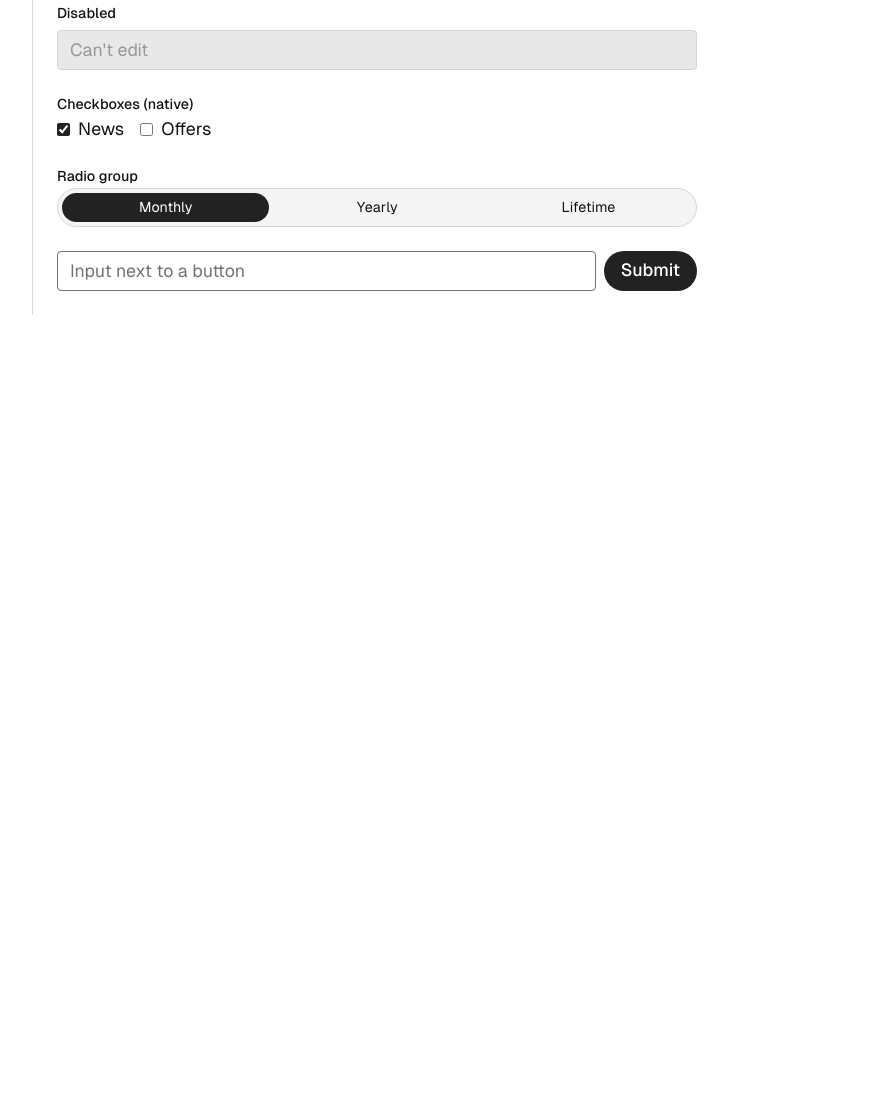
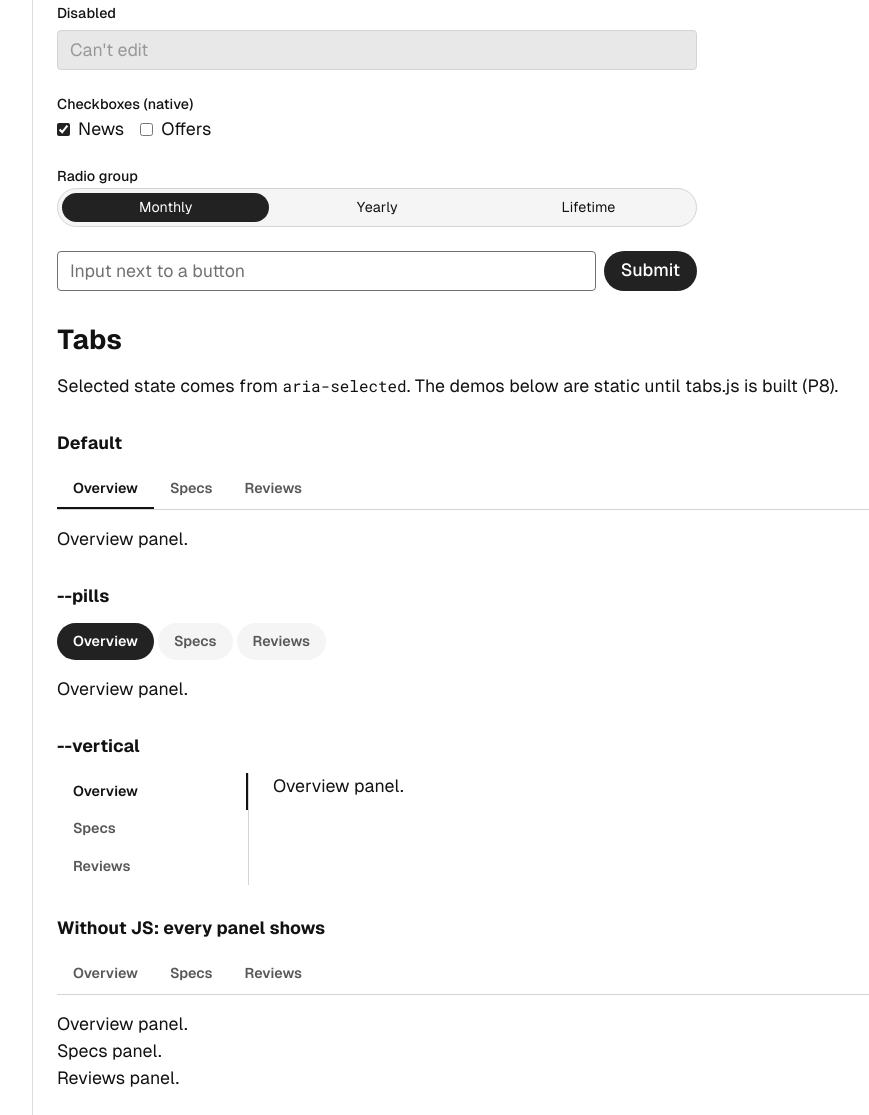
Before and after one commit to tanc-studio/syrup-framework, a website: page styleguide/components.html in a window 1280 px wide. Shown: the part 1325-2440 px from the top of the page, without its empty margins (191-1060 px from the left). Before the commit the page ends 1640 px from the top, so only its background shows below. Drawn offline with Linux system fonts and the light colour scheme.

Commit message:
P7: tabs component (default, pills, vertical; aria-selected; no-JS shows all)
Co-Authored-By: Claude Opus 5.5 <noreply@anthropic.com>

```diff
--- /dev/null
+++ b/css/components/tabs.css
@@ -0,0 +1,85 @@
+/* tabs
+ * Classes:   .tabs, .tabs_nav, .tab (button), .tabs_content, .tabs_panel
+ * Modifiers: --pills, --vertical
+ * States:    .tab[aria-selected="true"]; inactive panels get [hidden] from JS
+ * JS hook:   [data-tabs] on .tabs (tabs.js adds roles, keys, hidden)
+ * Use:       without JS every panel shows
+ */
+.tabs_nav {
+  display: flex;
+  border-block-end: var(--border-width-sm) solid var(--color-border);
+  margin-block-end: var(--size-16);
+}
+
+.tab {
+  padding: var(--size-8) var(--size-16);
+  border: none;
+  border-block-end: var(--border-width-md) solid transparent;
+  font-size: var(--font-size-sm);
+  font-weight: var(--font-weight-semibold);
+  white-space: nowrap;
+  background-color: transparent;
+  color: var(--color-text-muted);
+  cursor: pointer;
+  transition-property: background-color, border-color, color;
+  transition-duration: var(--transition-duration-sm);
+  transition-timing-function: var(--transition-timing-function-out);
+
+  &:hover {
+    color: var(--color-text);
+  }
+
+  &[aria-selected="true"] {
+    border-color: var(--color-border-selected);
+    color: var(--color-text);
+  }
+}
+
+/* Pills */
+.tabs--pills .tabs_nav {
+  gap: var(--size-4);
+  border: none;
+}
+
+.tabs--pills .tab {
+  border: none;
+  border-radius: var(--border-radius-full);
+  background-color: var(--color-background-subtle);
+
+  &:hover {
+    background-color: var(--color-background-muted);
+  }
+
+  &[aria-selected="true"] {
+    background-color: var(--color-background-primary);
+    color: var(--color-text-inverse);
+  }
+}
+
+/* Vertical */
+.tabs--vertical {
+  display: flex;
+  gap: var(--size-24);
+}
+
+.tabs--vertical .tabs_nav {
+  flex-direction: column;
+  min-inline-size: 12rem;
+  border-inline-end: var(--border-width-sm) solid var(--color-border);
+  border-block-end: none;
+  margin-block-end: 0;
+}
+
+.tabs--vertical .tab {
+  border-inline-end: var(--border-width-md) solid transparent;
+  border-block-end: none;
+  text-align: start;
+
+  &[aria-selected="true"] {
+    border-color: var(--color-border-selected);
+  }
+}
+
+.tabs--vertical .tabs_content {
+  flex: 1;
+}
--- a/css/main.css
+++ b/css/main.css
@@ -10,4 +10,5 @@
 @import 'components/icon.css' layer(components);
 @import 'components/btn.css' layer(components);
 @import 'components/form.css' layer(components);
+@import 'components/tabs.css' layer(components);
 @import 'utilities.css' layer(utilities);
--- a/styleguide/components.html
+++ b/styleguide/components.html
@@ -116,6 +116,61 @@
         <button type="submit" class="btn btn--primary">Submit</button>
       </div>
     </form>
+
+    <h2>Tabs</h2>
+    <p>Selected state comes from <code>aria-selected</code>. The demos below are static until tabs.js is built (P8).</p>
+    <h3>Default</h3>
+    <div class="tabs" data-tabs>
+      <div class="tabs_nav">
+        <button type="button" class="tab" aria-selected="true">Overview</button>
+        <button type="button" class="tab" aria-selected="false">Specs</button>
+        <button type="button" class="tab" aria-selected="false">Reviews</button>
+      </div>
+      <div class="tabs_content">
+        <div class="tabs_panel"><p>Overview panel.</p></div>
+        <div class="tabs_panel" hidden><p>Specs panel.</p></div>
+        <div class="tabs_panel" hidden><p>Reviews panel.</p></div>
+      </div>
+    </div>
+    <h3>--pills</h3>
+    <div class="tabs tabs--pills" data-tabs>
+      <div class="tabs_nav">
+        <button type="button" class="tab" aria-selected="true">Overview</button>
+        <button type="button" class="tab" aria-selected="false">Specs</button>
+        <button type="button" class="tab" aria-selected="false">Reviews</button>
+      </div>
+      <div class="tabs_content">
+        <div class="tabs_panel"><p>Overview panel.</p></div>
+        <div class="tabs_panel" hidden><p>Specs panel.</p></div>
+        <div class="tabs_panel" hidden><p>Reviews panel.</p></div>
+      </div>
+    </div>
+    <h3>--vertical</h3>
+    <div class="tabs tabs--vertical" data-tabs>
+      <div class="tabs_nav">
+        <button type="button" class="tab" aria-selected="true">Overview</button>
+        <button type="button" class="tab" aria-selected="false">Specs</button>
+        <button type="button" class="tab" aria-selected="false">Reviews</button>
+      </div>
+      <div class="tabs_content">
+        <div class="tabs_panel"><p>Overview panel.</p></div>
+        <div class="tabs_panel" hidden><p>Specs panel.</p></div>
+        <div class="tabs_panel" hidden><p>Reviews panel.</p></div>
+      </div>
+    </div>
+    <h3>Without JS: every panel shows</h3>
+    <div class="tabs" data-tabs>
+      <div class="tabs_nav">
+        <button type="button" class="tab">Overview</button>
+        <button type="button" class="tab">Specs</button>
+        <button type="button" class="tab">Reviews</button>
+      </div>
+      <div class="tabs_content">
+        <div class="tabs_panel"><p>Overview panel.</p></div>
+        <div class="tabs_panel"><p>Specs panel.</p></div>
+        <div class="tabs_panel"><p>Reviews panel.</p></div>
+      </div>
+    </div>
   </main>
 </body>
 </html>
```
